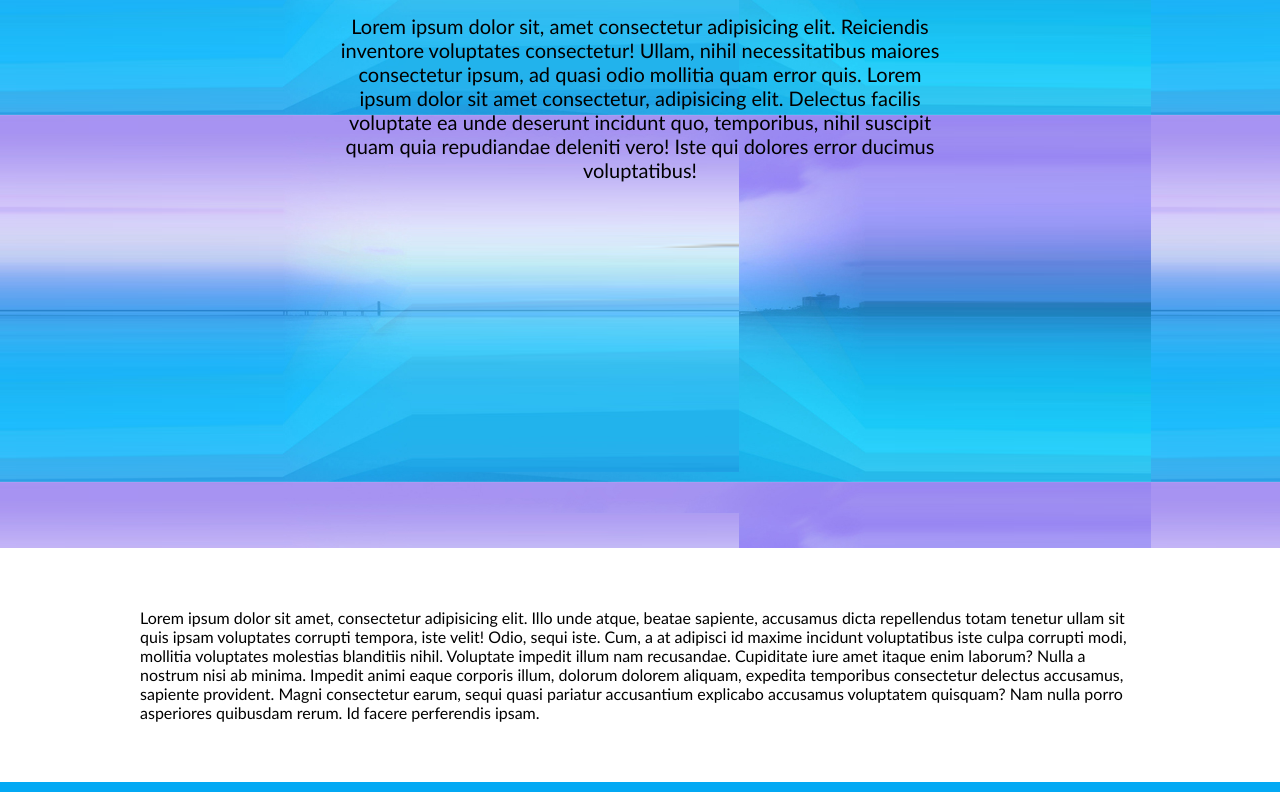
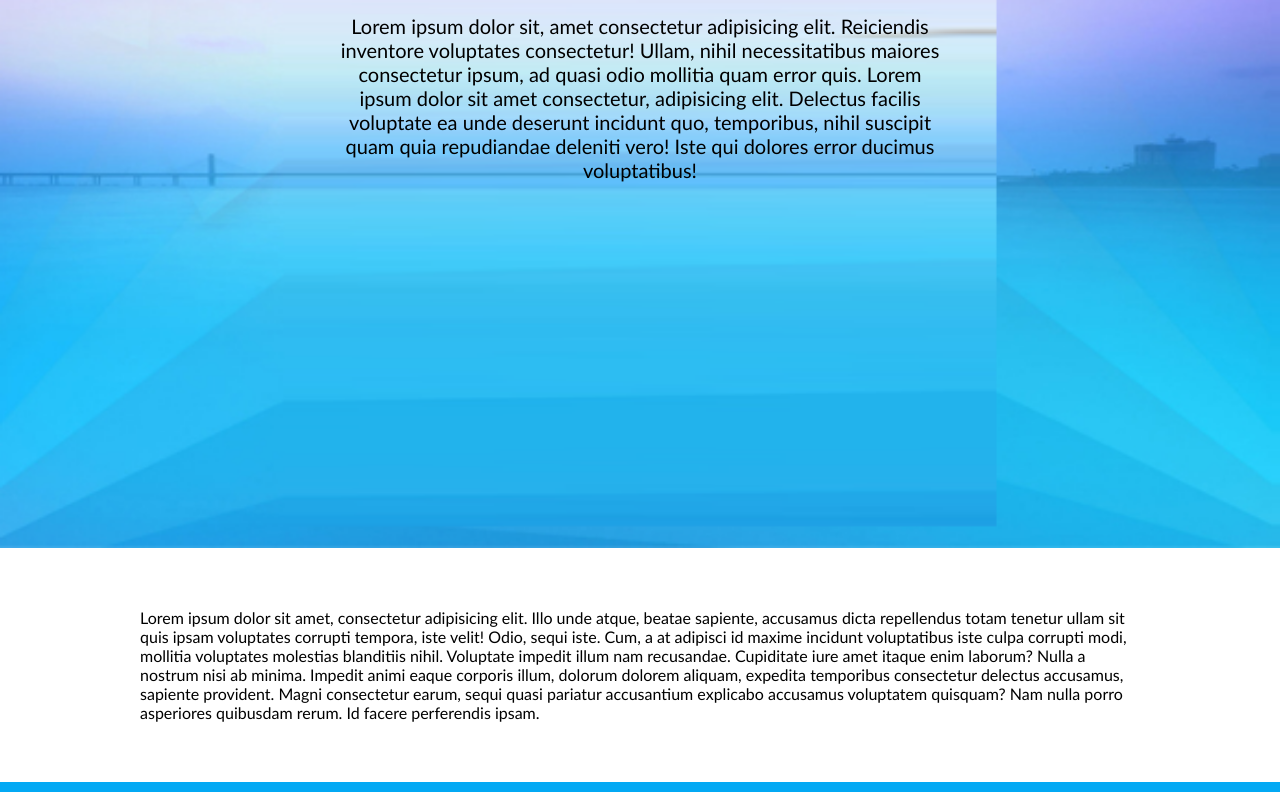
Before and after one commit to Rolandas021/43_grupes_paskaitos_comming_soon, a website: page index.html in a window 1280 px wide. Shown: the part 252-1044 px from the top of the page. Drawn offline with Linux system fonts and the light colour scheme.

Commit message:
Fixed background

```diff
--- a/css/pages/home.css
+++ b/css/pages/home.css
@@ -7,7 +7,12 @@
 
 .hero {
     min-height: 100vh;
+    background-color: yellow;
     background-image: url(../../img/background.png);
+    background-repeat: no-repeat;
+    background-position: center;
+    background-size: cover;
+    background-attachment: fixed;
 }
 
 .hero > .short-row {
```
